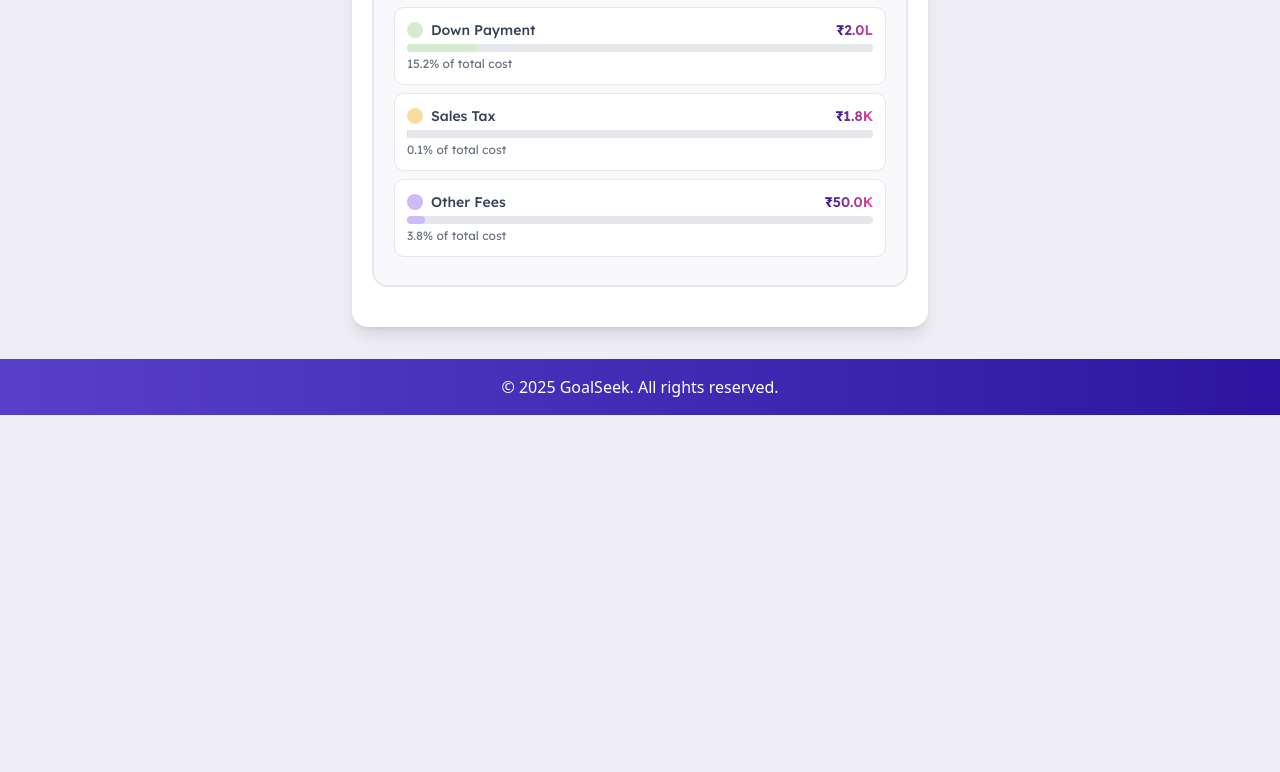
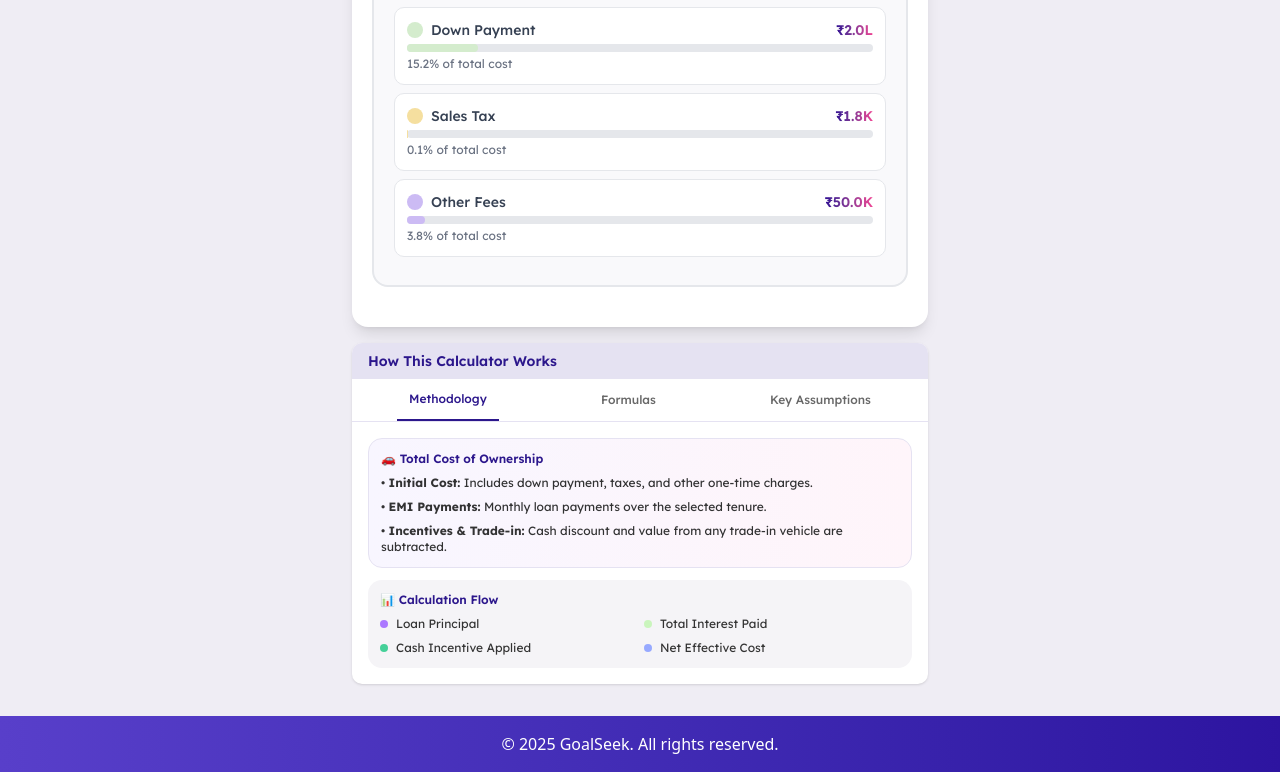
Before and after one commit to SerDunk/financial-calculators, a Next.js app: page /calculators/car-purchase in a window 1280 px wide. Shown: the part 1551-2323 px from the top of the page. Before the commit the page ends 1966 px from the top, so only its background shows below. Built offline with nearby package versions, Linux system fonts and the light colour scheme.

Commit message:
Now added Car Assumptions

```diff
--- a/src/app/calculators/car-purchase/page.js
+++ b/src/app/calculators/car-purchase/page.js
@@ -568,6 +568,7 @@ const CarPurchaseCalculator = () => {
           CALCULATE
         </button>
         <CarPurchaseResult result={result} />
+        <CarPurchaseAssumptions />
       </div>
     </div>
   );
```
